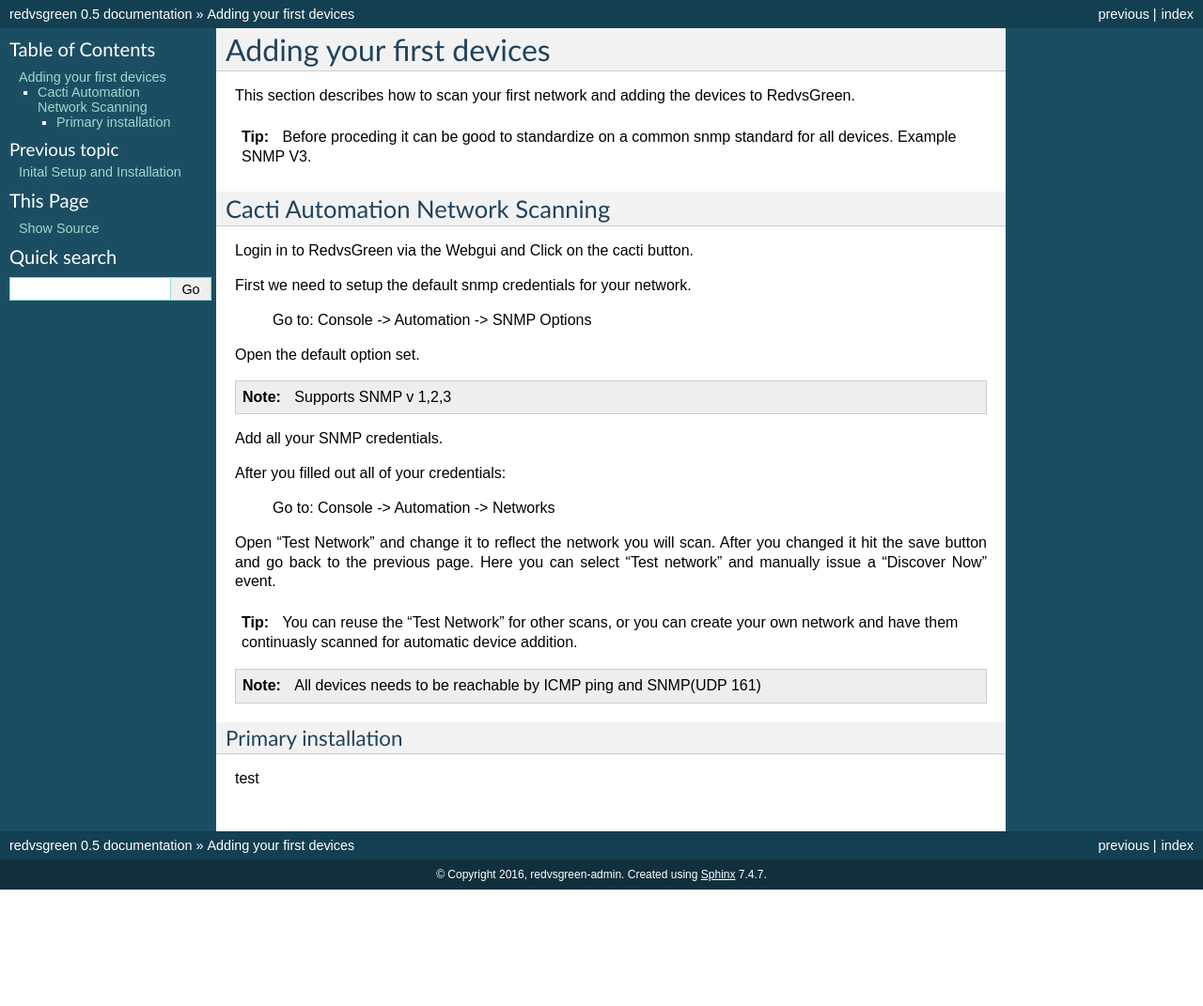
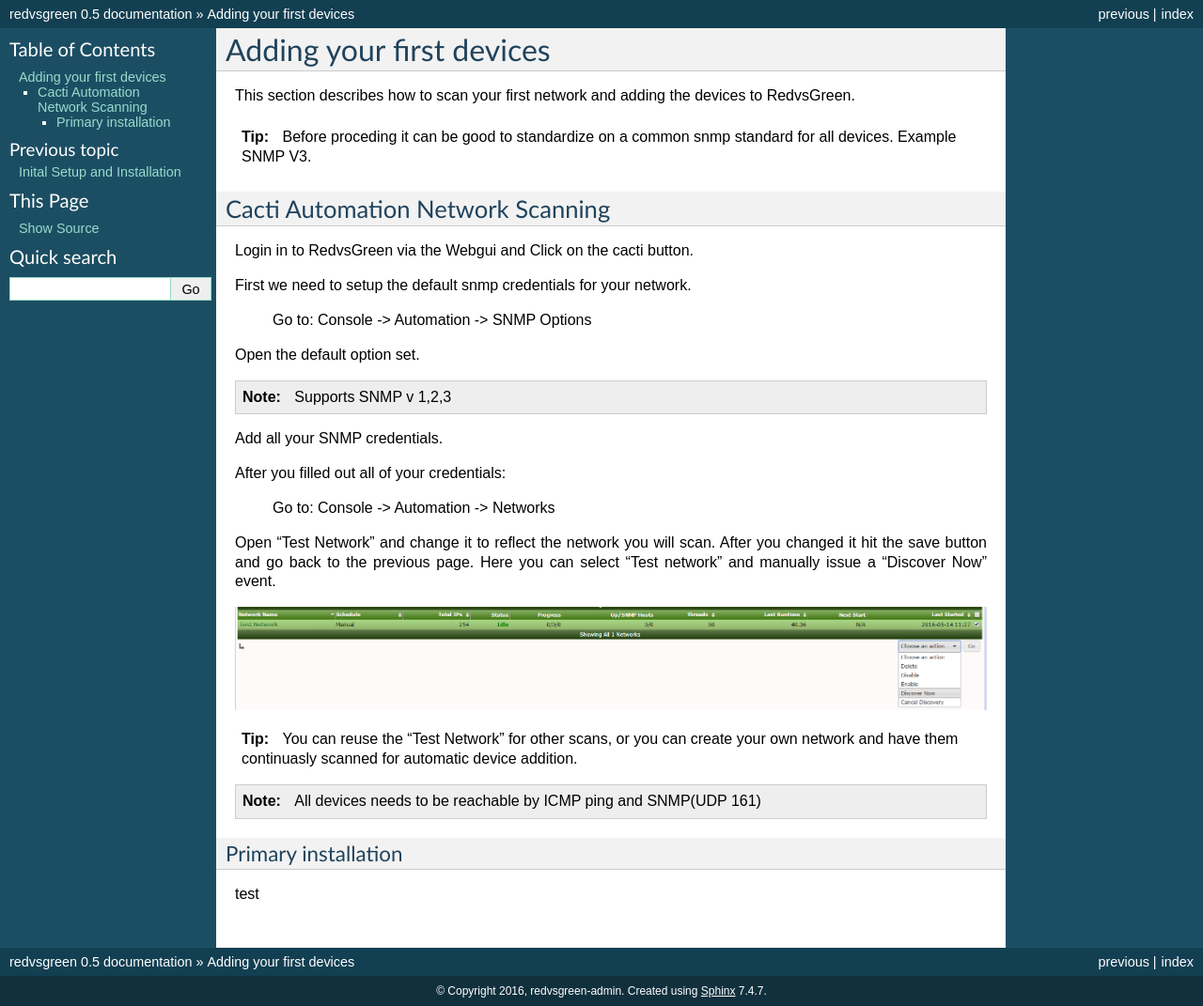
Before and after one commit to RedvsGreen-org/Docs, a Sphinx documentation site: the page built from docs/source/addingfirstnetwork.rst, in a window 1280 px wide. Shown: the whole page at 94% size. Built offline with Sphinx 7.4.7, drawn with Linux system fonts in a browser that asks for light colours; before the commit the page ends 947 px from its top, so only the background shows below that.

Commit message:
Update addingfirstnetwork.rst

```diff
--- a/docs/source/addingfirstnetwork.rst
+++ b/docs/source/addingfirstnetwork.rst
@@ -26,6 +26,7 @@ After you filled out all of your credentials:
 
 Open "Test Network" and change it to reflect the network you will scan. After you changed it hit the save button and go back to the previous page. Here you can select "Test network" and manually issue a "Discover Now" event.
 
+.. image:: ../../images/snmptoptions.png
 
 .. Tip:: You can reuse the "Test Network" for other scans, or you can create your own network and have them continuasly scanned for automatic device addition.
 
```
